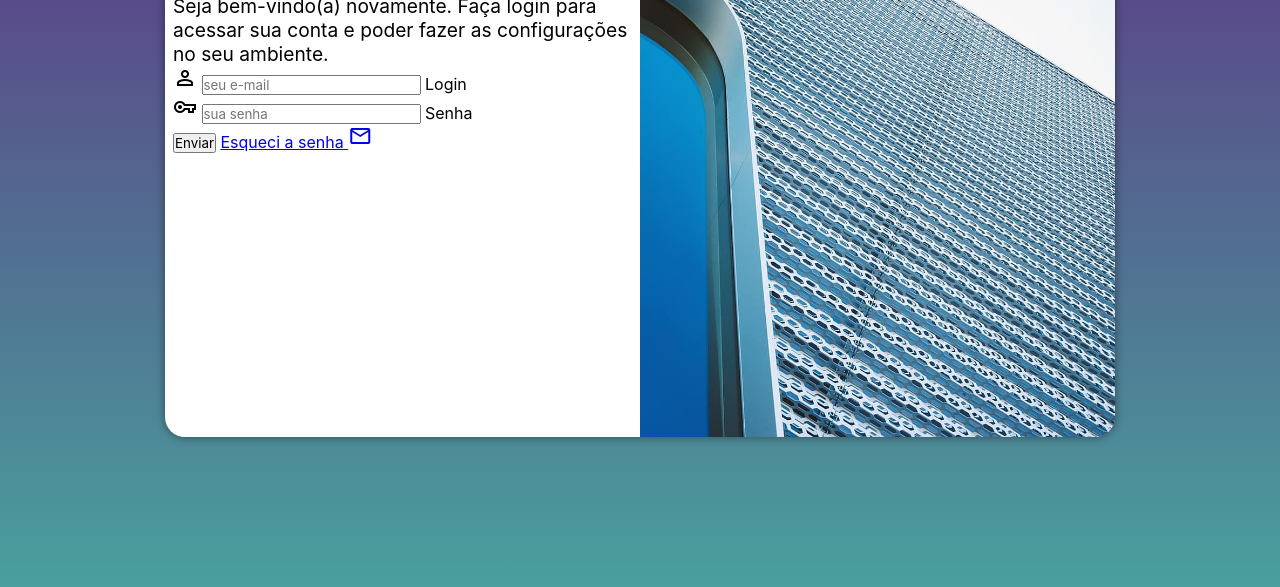
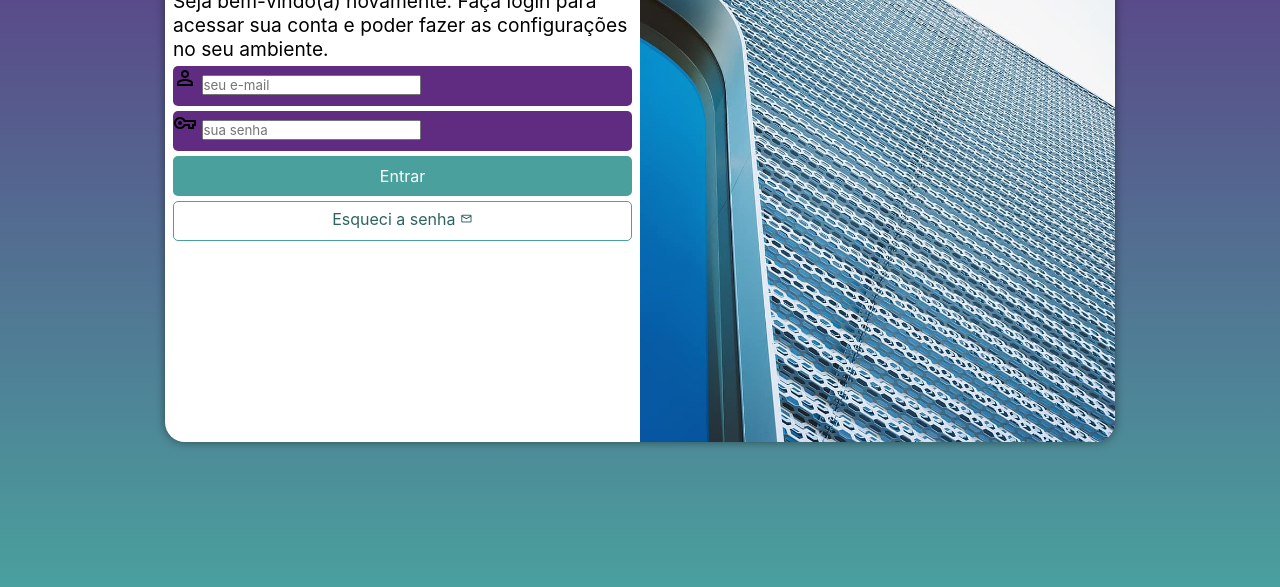
Before and after one commit to yasmimmoreira/projeto-login, a plain HTML site: page index.html in a window 1280 px wide. Shown: the part 213-800 px from the top of the page. Drawn offline with nearby package versions, Linux system fonts and the light colour scheme.

Commit message:
formatação do formulário

```diff
--- a/estilos/style.css
+++ b/estilos/style.css
@@ -9,6 +9,7 @@
 :root {
     --cor01: #49a09d;
     --cor02: #5f2c82;
+    --cor03: #2d6462;
     --font: -apple-system, BlinkMacSystemFont, 'Segoe UI', Roboto, Oxygen, Ubuntu, Cantarell, 'Open Sans', 'Helvetica Neue', sans-serif;
 
 }
@@ -41,7 +42,7 @@ section#login {
 
     background-color: white;
     width: 250px;
-    height: 500px;
+    height: 510px;
     border-radius: 20px;
     box-shadow: 0px 0px 10px rgba(0, 0, 0, 0.450);
 
@@ -70,3 +71,54 @@ div#formulario > h1 {
 div#formulario > p {
     font-size: 0.8em;
 }
+
+form > div.campo {
+    display: block;
+    background-color: var(--cor02);
+    width: 100%;
+    height: 40px;
+    margin: 5px 0px;
+    border-radius: 5px;
+}
+
+form > div.campo > label {
+    display: none;
+}
+
+form > input[type=submit] {
+    display: block;
+    font-size: 1em;
+    width: 100%;
+    height: 40px;
+    background-color: var(--cor01);
+    color: white;
+    border: none;
+    border-radius: 5px;
+    cursor: pointer;
+}
+
+form > input[type=submit]:hover {
+    background-color: var(--cor03);
+}
+
+form > a.botao {
+    display: block;
+    width: 100%;
+    height: 40px;
+    font-size: 1em;
+    padding-top: 7px;
+    margin-top: 5px;
+    text-decoration: none;
+    text-align: center;
+    border: 1px solid var(--cor01);
+    border-radius: 5px;
+    color: var(--cor03);
+}
+
+form > a.botao:hover {
+    background-color: #6cd3cf;
+}
+
+form > a.botao > span {
+    font-size: 0.8em;
+}
--- a/index.html
+++ b/index.html
@@ -28,8 +28,8 @@
                         <input type="password" name="senha" id="isenha" placeholder="sua senha" autocomplete="current-password" required minlength="8" maxlength="20">
                         <label for="isenha">Senha</label>
                     </div>
-                    <input type="submit" value="Enviar">
-                    <a href="esqueci.html">
+                    <input type="submit" value="Entrar">
+                    <a href="esqueci.html" class="botao">
                         Esqueci a senha <span class="material-symbols-outlined">mail</span>
                     </a>
                 </form>
```
